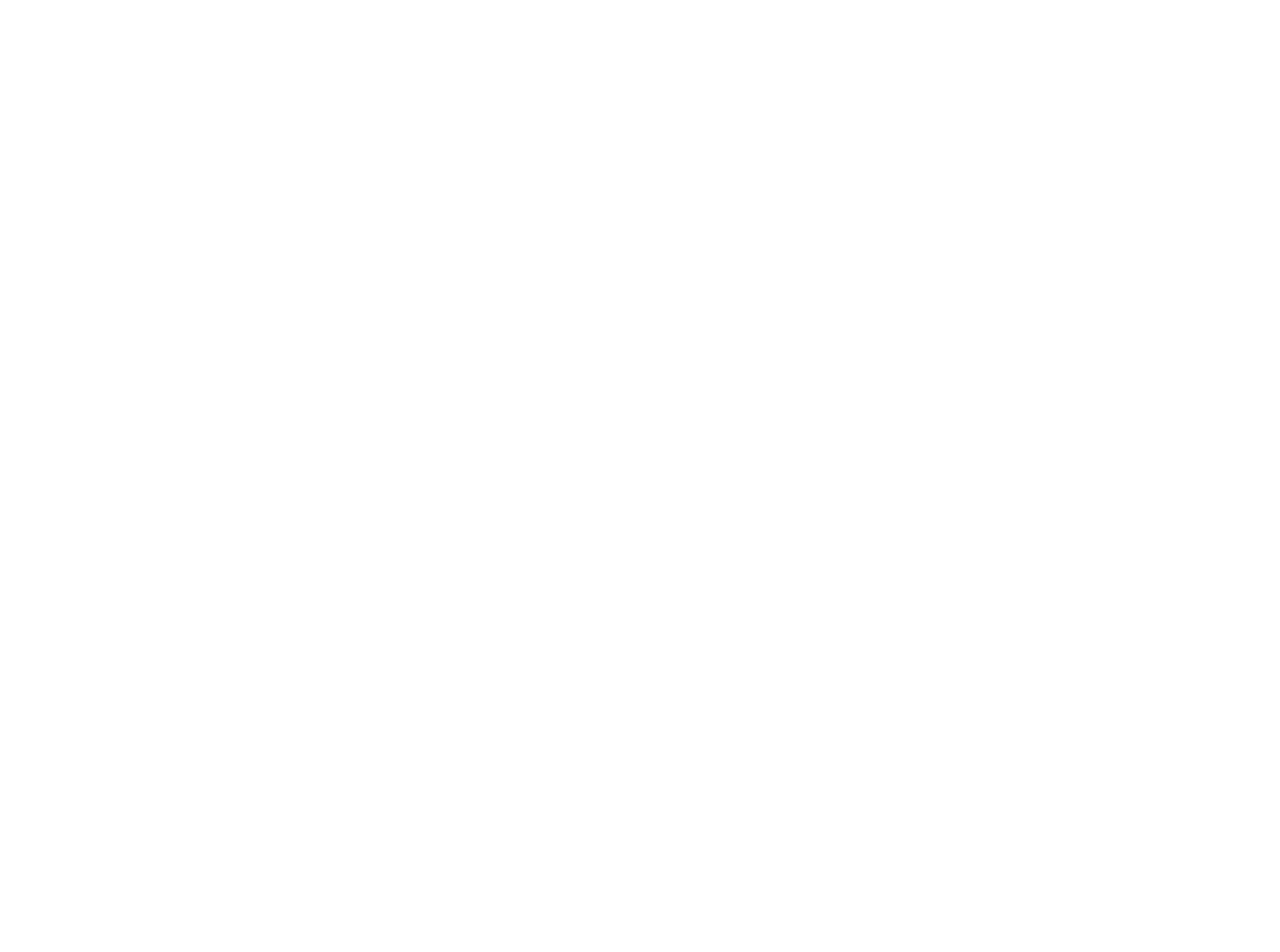
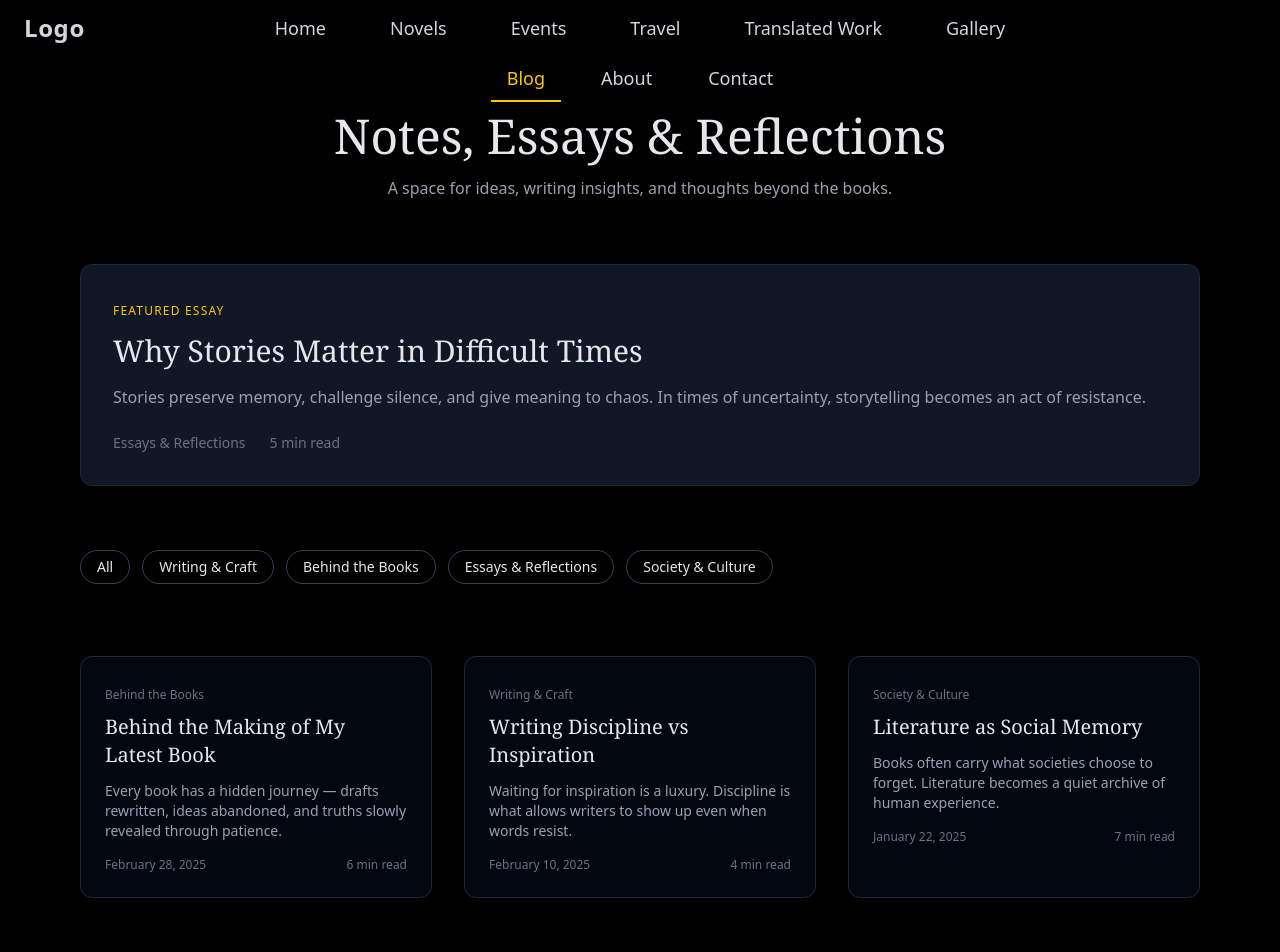
Before and after one commit to digimind1100/ink-against-the-wind, a React (Vite) app: page /blog in a window 1280 px wide. Before the commit this address had no page. Shown: the top 952 px of the page. Before the commit the page ends 800 px from the top, so only its background shows below. Built offline with nearby package versions, Linux system fonts and the light colour scheme.

Commit message:
addblogpage

```diff
--- a/src/App.jsx
+++ b/src/App.jsx
@@ -1,9 +1,11 @@
 // src/App.jsx
 import { BrowserRouter as Router, Routes, Route } from "react-router-dom";
+import Layout from "./components/Layout";
 
 // Corrected paths (pages are inside components/pages)
 import Home from "./components/pages/Home";
-import NovelPage from "./components/pages/Novel";
+import Novel from "./components/pages/Novel";
+import Blog from "./components/pages/Blog"
 
 function App() {
   return (
@@ -11,11 +13,15 @@
       <Routes>
         {/* HOME PAGE */}
         <Route path="/" element={<Home />} />
+        <Route element={<Layout />}/>
 
         {/* NOVEL PAGE */}
-        <Route path="/novel" element={<NovelPage />} />
+        <Route path="/blog" element = {<Blog />} />
+        <Route path="/novel" element={<Novel />} />
+
       </Routes>
     </Router>
+
   );
 }
 
--- /dev/null
+++ b/src/components/Layout.jsx
@@ -0,0 +1,11 @@
+import { Outlet } from "react-router-dom";
+import Navbar from "./Navbar";
+
+export default function Layout() {
+  return (
+    <div className="min-h-screen bg-black text-white">
+      <Navbar />
+      <Outlet />
+    </div>
+  );
+}
--- a/src/components/Navbar.jsx
+++ b/src/components/Navbar.jsx
@@ -20,7 +20,7 @@
   ];
 
   const miniMenu = [
-    { name: "Blogs", path: "/blogs" },
+    { name: "Blog", path: "/blog" },   // ✅ fixed
     { name: "About", path: "/about" },
     { name: "Contact", path: "/contact" },
   ];
--- /dev/null
+++ b/src/components/pages/Blog.jsx
@@ -0,0 +1,149 @@
+import React from "react";
+import Navbar from "../Navbar";
+
+
+const BLOG_POSTS = [
+  {
+    id: 1,
+    title: "Why Stories Matter in Difficult Times",
+    excerpt:
+      "Stories preserve memory, challenge silence, and give meaning to chaos. In times of uncertainty, storytelling becomes an act of resistance.",
+    category: "Essays & Reflections",
+    date: "March 12, 2025",
+    readTime: "5 min read",
+    featured: true,
+  },
+  {
+    id: 2,
+    title: "Behind the Making of My Latest Book",
+    excerpt:
+      "Every book has a hidden journey — drafts rewritten, ideas abandoned, and truths slowly revealed through patience.",
+    category: "Behind the Books",
+    date: "February 28, 2025",
+    readTime: "6 min read",
+  },
+  {
+    id: 3,
+    title: "Writing Discipline vs Inspiration",
+    excerpt:
+      "Waiting for inspiration is a luxury. Discipline is what allows writers to show up even when words resist.",
+    category: "Writing & Craft",
+    date: "February 10, 2025",
+    readTime: "4 min read",
+  },
+  {
+    id: 4,
+    title: "Literature as Social Memory",
+    excerpt:
+      "Books often carry what societies choose to forget. Literature becomes a quiet archive of human experience.",
+    category: "Society & Culture",
+    date: "January 22, 2025",
+    readTime: "7 min read",
+  },
+];
+
+const Blog = () => {
+  const featuredPost = BLOG_POSTS.find((p) => p.featured);
+  const otherPosts = BLOG_POSTS.filter((p) => !p.featured);
+
+  return (
+    <main className="bg-black text-gray-200 pt-28 pb-20">
+        <Navbar />
+      <div className="max-w-6xl mx-auto px-4">
+
+        {/* Hero */}
+        <section className="text-center mb-16">
+          <h1 className="text-3xl md:text-5xl font-serif mb-4">
+            Notes, Essays & Reflections
+          </h1>
+          <p className="max-w-2xl mx-auto text-gray-400">
+            A space for ideas, writing insights, and thoughts beyond the books.
+          </p>
+        </section>
+
+        {/* Featured Article */}
+        {featuredPost && (
+          <section className="bg-gray-900 border border-gray-800 rounded-xl p-8 mb-16">
+            <span className="text-xs uppercase tracking-widest text-yellow-400">
+              Featured Essay
+            </span>
+            <h2 className="text-2xl md:text-3xl font-serif mt-3 mb-4">
+              {featuredPost.title}
+            </h2>
+            <p className="text-gray-400 mb-6">
+              {featuredPost.excerpt}
+            </p>
+            <div className="flex gap-6 text-sm text-gray-500">
+              <span>{featuredPost.category}</span>
+              <span>{featuredPost.readTime}</span>
+            </div>
+          </section>
+        )}
+
+        {/* Categories */}
+        <section className="flex gap-3 overflow-x-auto pb-6 mb-12">
+          {[
+            "All",
+            "Writing & Craft",
+            "Behind the Books",
+            "Essays & Reflections",
+            "Society & Culture",
+          ].map((cat) => (
+            <button
+              key={cat}
+              className="border border-gray-700 px-4 py-1.5 rounded-full text-sm whitespace-nowrap hover:border-yellow-400 hover:text-yellow-400 transition"
+            >
+              {cat}
+            </button>
+          ))}
+        </section>
+
+        {/* Blog Grid */}
+        <section className="grid grid-cols-1 sm:grid-cols-2 lg:grid-cols-3 gap-8">
+          {otherPosts.map((post) => (
+            <article
+              key={post.id}
+              className="border border-gray-800 rounded-xl p-6 bg-gray-950 hover:border-gray-700 transition"
+            >
+              <span className="text-xs text-gray-500">
+                {post.category}
+              </span>
+              <h3 className="text-xl font-serif mt-2 mb-3">
+                {post.title}
+              </h3>
+              <p className="text-gray-400 text-sm mb-4">
+                {post.excerpt}
+              </p>
+              <div className="flex justify-between text-xs text-gray-500">
+                <span>{post.date}</span>
+                <span>{post.readTime}</span>
+              </div>
+            </article>
+          ))}
+        </section>
+
+        {/* Reflection */}
+        <section className="max-w-3xl mx-auto text-center italic text-gray-400 mt-24">
+          <p>
+            I write to preserve voices, question silence, and document the unseen.
+            Writing, for me, is not performance — it is responsibility.
+          </p>
+        </section>
+
+        {/* Community */}
+        <section className="mt-24 bg-gradient-to-br from-gray-900 to-black border border-gray-800 rounded-2xl p-10 text-center">
+          <h3 className="text-2xl font-serif mb-3">
+            Join the Conversation
+          </h3>
+          <p className="text-gray-400 max-w-xl mx-auto">
+            Thoughtful writing takes time. If these words resonate with you,
+            feel free to follow along or write back.
+          </p>
+        </section>
+
+      </div>
+    </main>
+  );
+};
+
+export default Blog;
```
